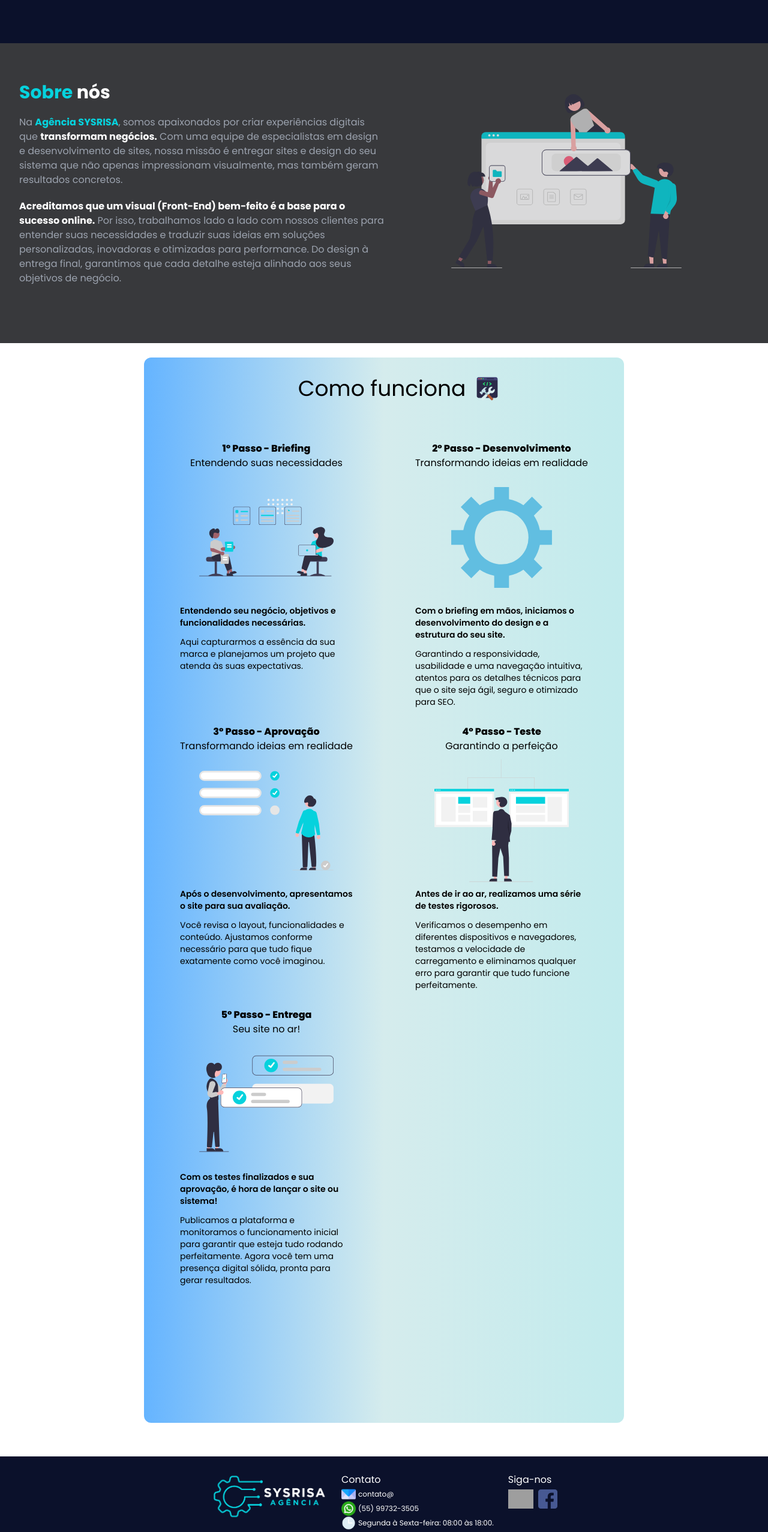
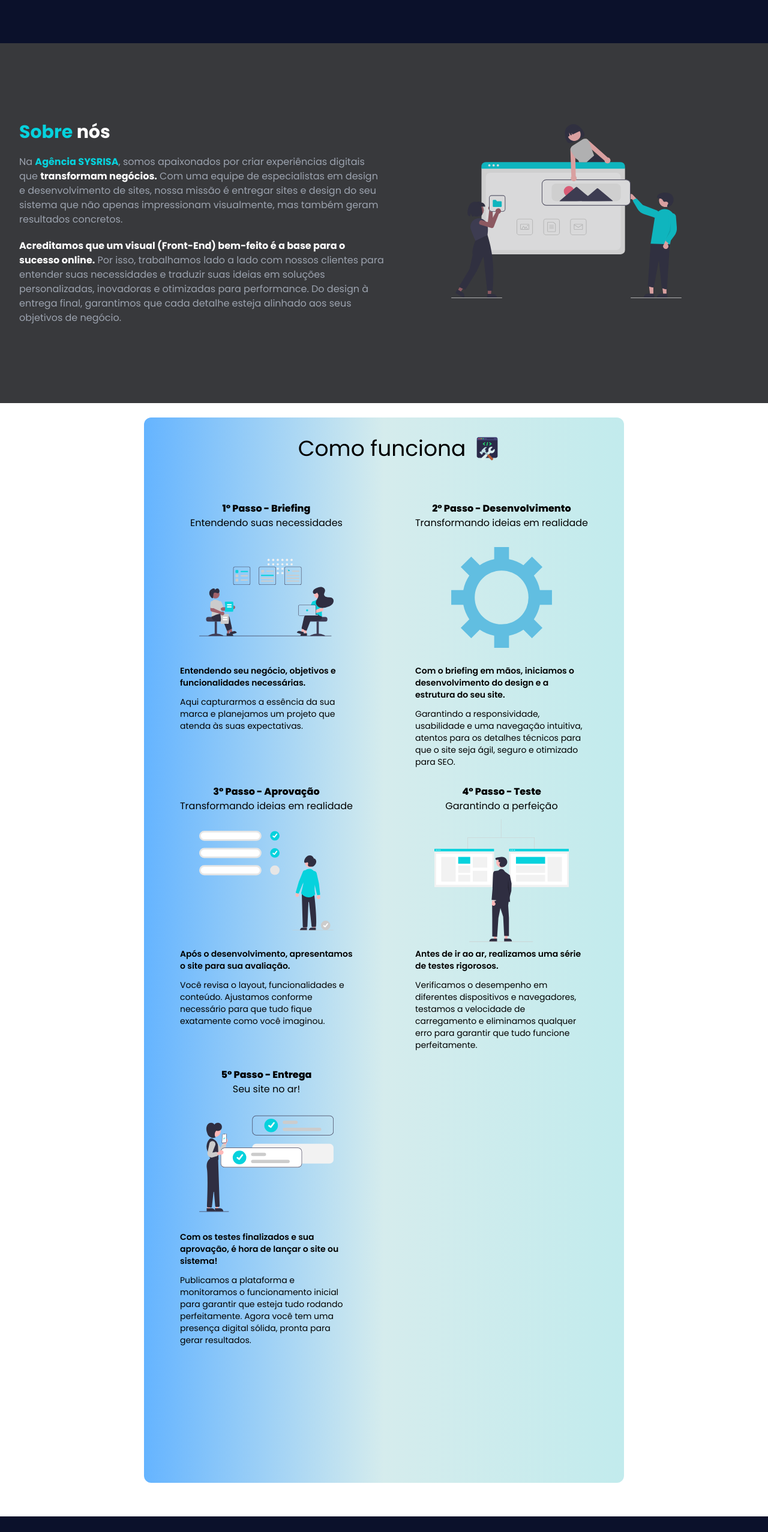
Before and after one commit to allandrs/agenciasysrisa, a React (Vite) app: page / in a window 1280 px wide. Shown: the part 1900-4454 px from the top of the page at 60% size. Built offline with nearby package versions, Linux system fonts and the light colour scheme; grey boxes are pictures that could not be loaded; what @material-tailwind/html would draw is missing.

Commit message:
centralizing about div

```diff
--- a/src/components/about.jsx
+++ b/src/components/about.jsx
@@ -4,10 +4,10 @@ import Aboutus from "../../public/undraw_building_websites_i78t.svg"
 export default function About() {
     return (
         <>
-            <div className="flex h-[900px] md:h-[500px] bg-[#38393c] ">
+            <div className="flex h-[900px] md:h-[600px] bg-[#38393c] ">
                 <div className="mx-8 flex flex-col md:flex-row justify-center text-left">
 
-                    <div className="md:w-1/2 mt-16">
+                    <div className="md:w-1/2 flex flex-col justify-center">
                         <div>
                             <h1 className="text-3xl font-bold text-[#06d2dd]">Sobre <span className="text-white">nós</span></h1>
                         </div>
--- a/src/components/footer.jsx
+++ b/src/components/footer.jsx
@@ -1,5 +1,5 @@
 import React from "react";
-import { FloatingWhatsApp } from 'react-floating-whatsapp'
+// import { FloatingWhatsApp } from 'react-floating-whatsapp'
 
 import "../style/chatbox.css";
 
@@ -16,9 +16,9 @@ import Time from "../../public/time.png";
 export default function Footer() {
     return (
         <>
-            <div className="h-[410px] md:h-[198px]  bg-[#0b112b] text-white flex flex-col justify-center ">
+            <div className="h-[410px] md:h-[160px]  bg-[#0b112b] text-white flex flex-col justify-center">
 
-                <div className="flex flex-col justify-center place-items-start mx-10 md:mx-2 md:flex-row gap-6 mt-6">
+                <div className="flex flex-col justify-center place-items-start mx-10 md:mx-2 md:flex-row gap-12 mt-6">
                     <div>
                             <img className="h-20" src={Logo} alt="logo"/>
                     </div>
@@ -28,16 +28,13 @@ export default function Footer() {
 
                         <div className="flex gap-1 items-center">
                             <img src={Mail} className="h-6" alt="" />
-                            <p className="text-xs">contato@</p>
+                            <p className="text-xs">contato@sysrisa.com</p>
                         </div>
                         <div className="flex gap-1 items-center">
                             <img src={Wpp} className="h-6" alt="" />
                             <p className="text-xs"> (55) 99732-3505</p>
                         </div>
-                        <div className="flex gap-1 items-center">
-                        <img src={Time} className="h-6" alt="" />
-                        <p className="text-xs">Segunda à Sexta-feira: 08:00 às 18:00.</p>
-                        </div>
+
                     </div>
 
                     <div className="flex flex-col gap-1">
@@ -49,6 +46,7 @@ export default function Footer() {
                                 <a href="https://www.facebook.com/profile.php?id=100075775881308"><img src={Facebook} className="h-8" alt="logo" /></a>
                             </div>
                     </div>
+
                     {/* <div className="fixed top-[580px] right-[210px] md:top-[500px] md:right-[50px] bg-blue-gray-600 rounded-full w-12 h-12 flex justify-center items-center">
                         <a href="https://wa.me/5555997323505?text=Me%20interessei%20pelos%20servi%C3%A7os%20da%20Ag%C3%AAncia%20SYSRISA%2C%20gostaria%20de%20conversar%20com%20um%20atendente.">
 
@@ -57,20 +55,22 @@ export default function Footer() {
                     </div> */}
                 </div>
 
-                <div className="footerfooter flex justify-center items-center mt-12 pt-2     border-solid border-gray-500 border-t-[0.1px] border-opacity-30">
+
+                <div className="footerfooter flex justify-center items-center p-2 mt-6 border-solid border-gray-500 border-t-[0.1px] border-opacity-30">
                     <div>
                         <h1 className="text-xs text-gray-500 flex-wrap mx-2">Desenvolvido por Agência SYSRISA | Todos os direitos reservados © | Políticas de privacidade  </h1>
                     </div>
 
                 </div>
-                <FloatingWhatsApp
+                {/* <FloatingWhatsApp
                 phoneNumber="55997323505"
                 chatMessage="Olá, como posso ajudar?"
                 accountName="Atendimento SYSRISA"
                 statusMessage="Respondemos dentro de alguns minutos"
-                chatboxHeight={270}
+                chatboxHeight={280}
                 notificationDelay={60}
-                />
+                /> */}
+
             </div>
         </>
     )
```
